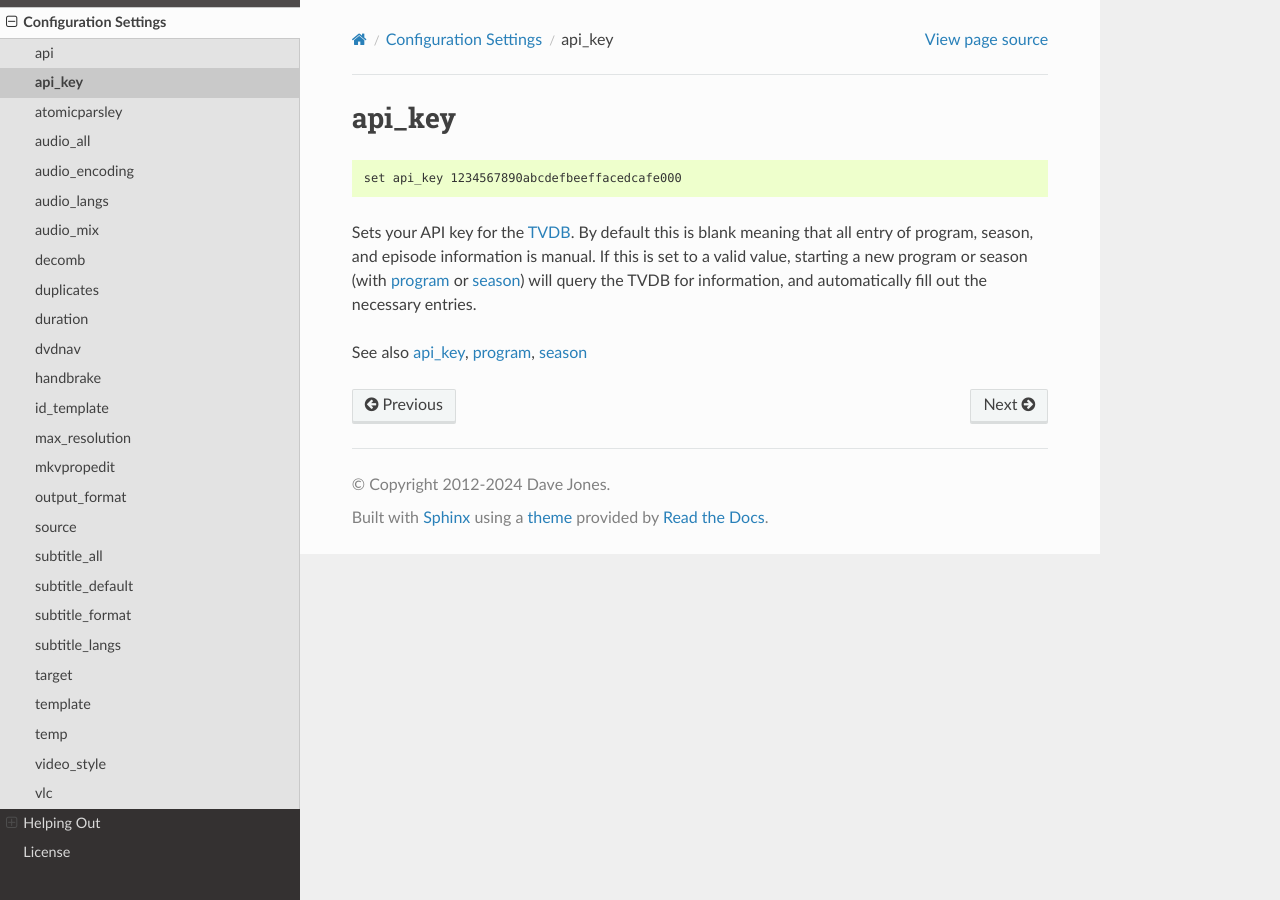
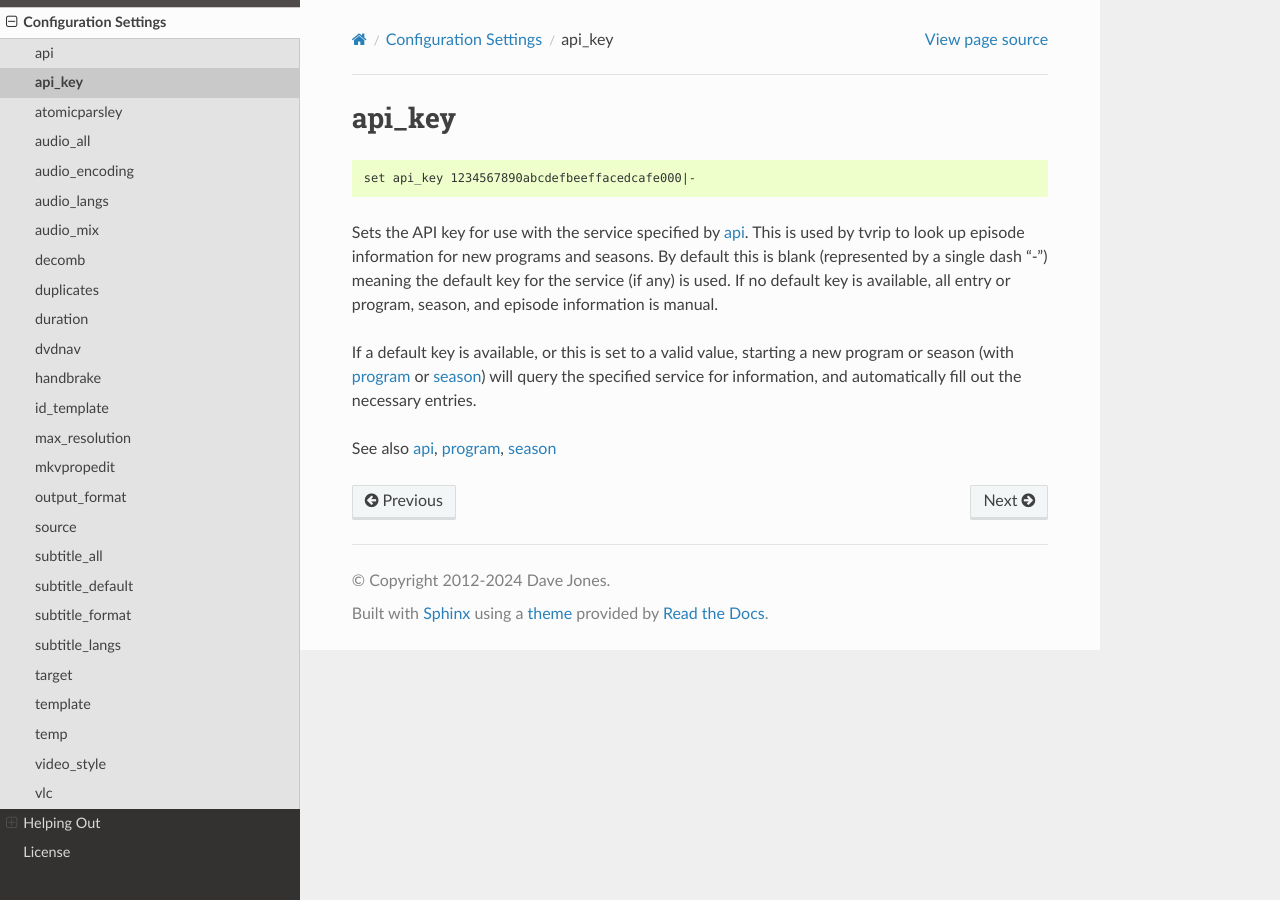
Before and after one commit to waveform80/tvrip, a Sphinx documentation site: the page built from docs/var_api_key.rst, in a window 1280 px wide. Built offline with Sphinx 7.4.7 and the Read the Docs theme 2.0.0, drawn with Linux system fonts in a browser that asks for light colours; formulas are drawn with MathJax 3; pages that are not in the unit, such as notebooks, are missing from menus.

Commit message:
Use - for no API key
Also refine the documentation of the API settings a bit

```diff
--- a/docs/var_api.rst
+++ b/docs/var_api.rst
@@ -12,11 +12,11 @@ api
 
     set api tvdb3|tvdb4
 
-Sets the API used by tvrip to query episode information for new programs or
+Sets the service used by tvrip to query episode information for new programs or
 seasons. By default this is "tvdb4" which is version 4 of the `TVDB`_ API. If
 you change this to "tvdb3" you will need to fill in the :doc:`var_api_key`
 value.
 
-See also :doc:`var_api_key`
+See also :doc:`var_api_key`, :doc:`cmd_program`, :doc:`cmd_season`
 
 .. _TVDB: https://thetvdb.com/
--- a/docs/var_api_key.rst
+++ b/docs/var_api_key.rst
@@ -10,14 +10,17 @@ api_key
 
 ::
 
-    set api_key 1234567890abcdefbeeffacedcafe000
+    set api_key 1234567890abcdefbeeffacedcafe000|-
 
-Sets your API key for the `TVDB`_. By default this is blank meaning that all
-entry of program, season, and episode information is manual. If this is set to
-a valid value, starting a new program or season (with :doc:`cmd_program` or
-:doc:`cmd_season`) will query the TVDB for information, and automatically fill
-out the necessary entries.
+Sets the API key for use with the service specified by :doc:`var_api`. This is
+used by tvrip to look up episode information for new programs and seasons. By
+default this is blank (represented by a single dash "-") meaning the default
+key for the service (if any) is used. If no default key is available, all entry
+or program, season, and episode information is manual.
 
-See also :doc:`var_api_key`, :doc:`cmd_program`, :doc:`cmd_season`
+If a default key is available, or this is set to a valid value, starting a new
+program or season (with :doc:`cmd_program` or :doc:`cmd_season`) will query the
+specified service for information, and automatically fill out the necessary
+entries.
 
-.. _TVDB: https://thetvdb.com/
+See also :doc:`var_api`, :doc:`cmd_program`, :doc:`cmd_season`
```
Also changed, not shown: 1 other file.
